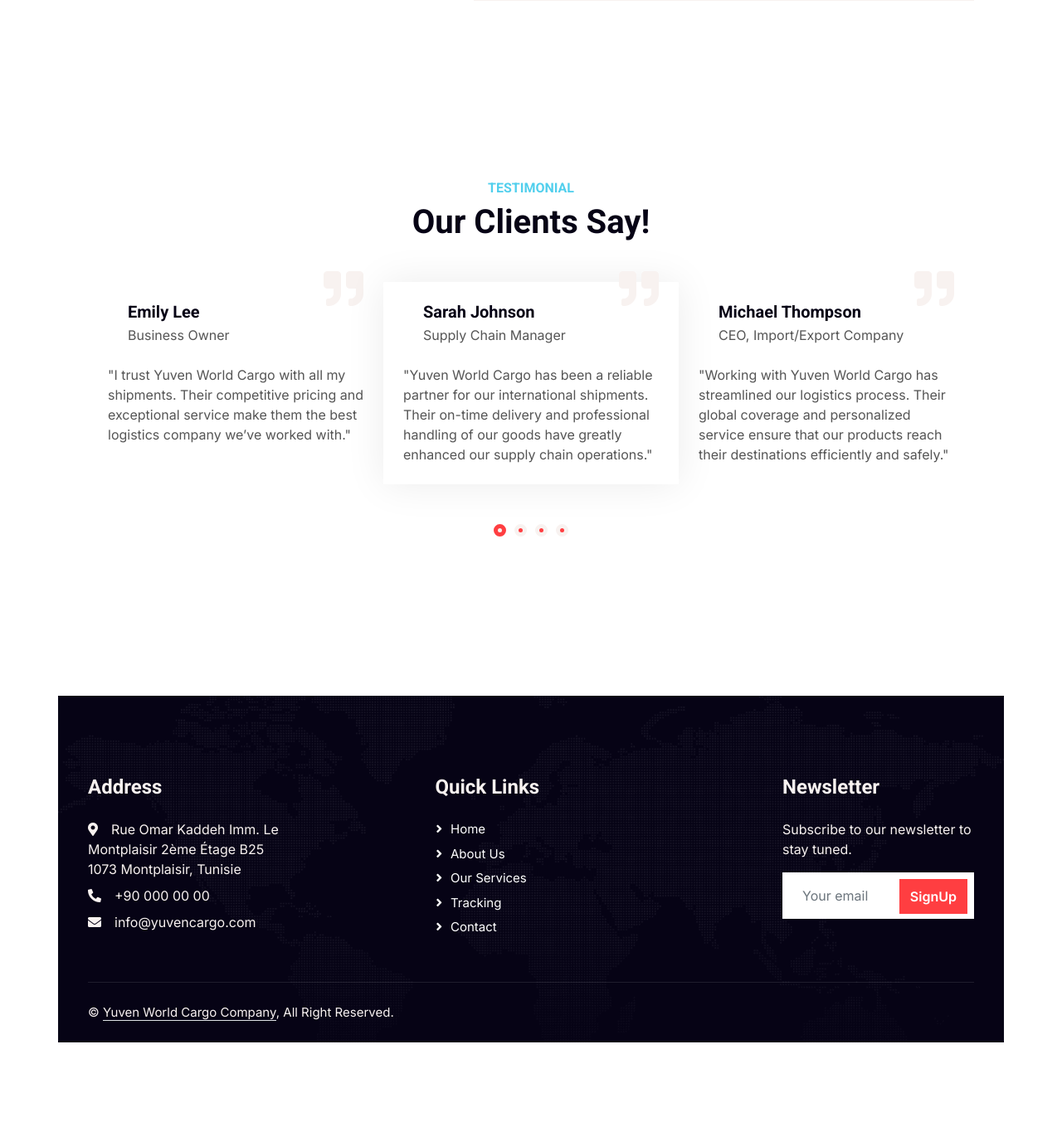
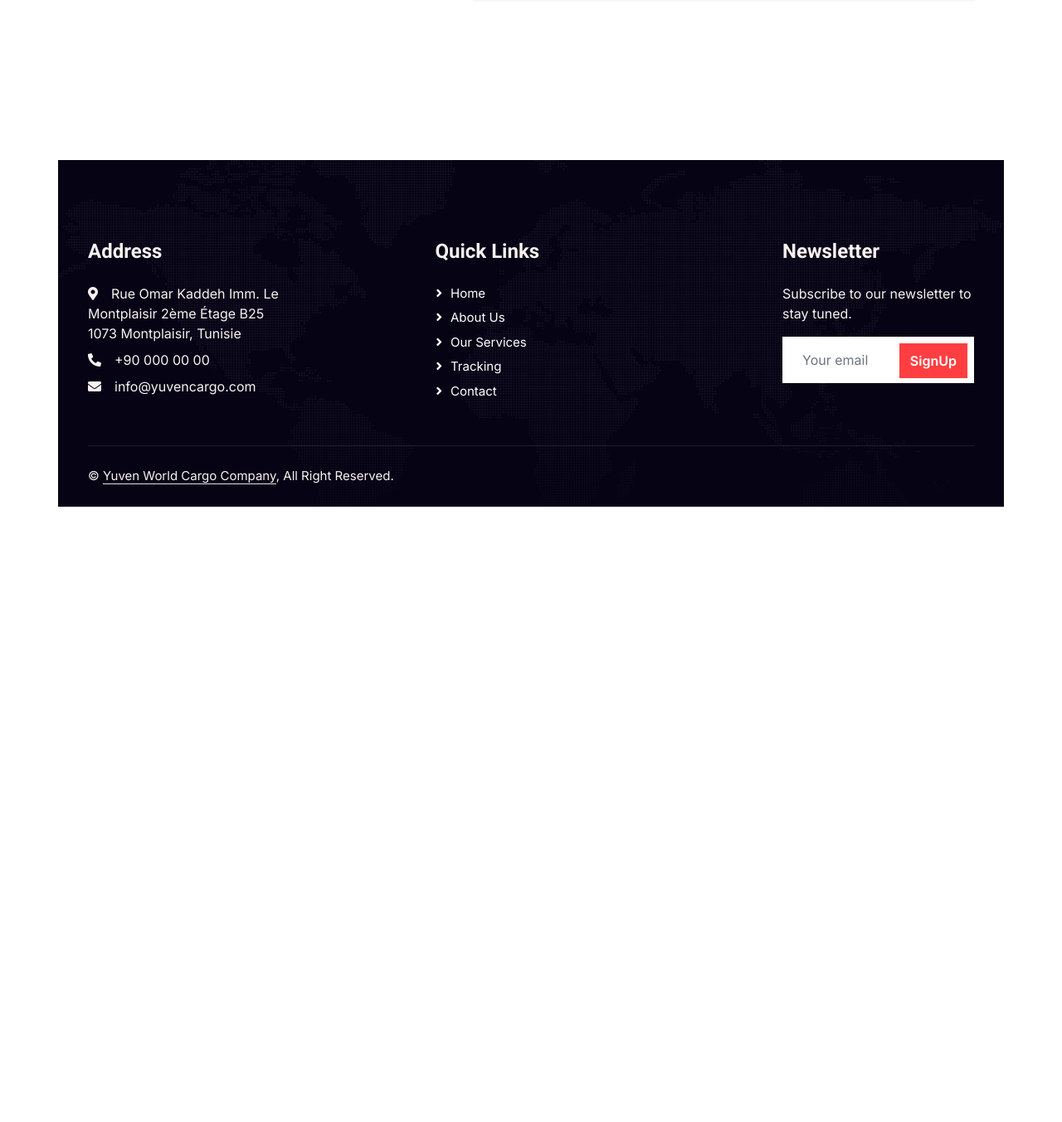
Before and after one commit to ardaozyildirim/yuvencargo, a PHP site: page / in a window 1280 px wide. Shown: the part 3714-5067 px from the top of the page at 83% size. After the commit the page ends 4325 px from the top, so only its background shows below. Run offline with PHP 8.4, Linux system fonts and the light colour scheme; some libraries are stand-ins or nearby versions.

Commit message:
removed our clients say

```diff
--- a/index.php
+++ b/index.php
@@ -255,62 +255,6 @@
 
 
 
-    <!-- Testimonial Start -->
-    <div class="container-xxl py-5 wow fadeInUp" data-wow-delay="0.1s">
-        <div class="container py-5">
-            <div class="text-center">
-                <h6 class="text-secondary text-uppercase">Testimonial</h6>
-                <h1 class="mb-0">Our Clients Say!</h1>
-            </div>
-            <div class="owl-carousel testimonial-carousel wow fadeInUp" data-wow-delay="0.1s">
-                <div class="testimonial-item p-4 my-5">
-                    <i class="fa fa-quote-right fa-3x text-light position-absolute top-0 end-0 mt-n3 me-4"></i>
-                    <div class="d-flex align-items-end mb-4">
-                        <div class="ms-4">
-                            <h5 class="mb-1">Sarah Johnson</h5>
-                            <p class="m-0">Supply Chain Manager</p>
-                        </div>
-                    </div>
-                    <p class="mb-0">"Yuven World Cargo has been a reliable partner for our international shipments. Their on-time delivery and professional handling of our goods have greatly enhanced our supply chain operations."
-                    </p>
-                </div>
-                <div class="testimonial-item p-4 my-5">
-                    <i class="fa fa-quote-right fa-3x text-light position-absolute top-0 end-0 mt-n3 me-4"></i>
-                    <div class="d-flex align-items-end mb-4">
-                        <div class="ms-4">
-                            <h5 class="mb-1">Michael Thompson</h5>
-                            <p class="m-0">CEO, Import/Export Company</p>
-                        </div>
-                    </div>
-                    <p class="mb-0">"Working with Yuven World Cargo has streamlined our logistics process. Their global coverage and personalized service ensure that our products reach their destinations efficiently and safely."
-                    </p>
-                </div>
-                <div class="testimonial-item p-4 my-5">
-                    <i class="fa fa-quote-right fa-3x text-light position-absolute top-0 end-0 mt-n3 me-4"></i>
-                    <div class="d-flex align-items-end mb-4">
-                        <div class="ms-4">
-                            <h5 class="mb-1">Anthony Davis</h5>
-                            <p class="m-0">Operations Director</p>
-                        </div>
-                    </div>
-                    <p class="mb-0">"Yuven World Cargo consistently goes above and beyond to meet our logistics needs. Their customer support team is always available, and their attention to detail is unmatched."</p>
-                </div>
-                <div class="testimonial-item p-4 my-5">
-                    <i class="fa fa-quote-right fa-3x text-light position-absolute top-0 end-0 mt-n3 me-4"></i>
-                    <div class="d-flex align-items-end mb-4">
-                        <div class="ms-4">
-                            <h5 class="mb-1">Emily Lee</h5>
-                            <p class="m-0">Business Owner</p>
-                        </div>
-                    </div>
-                    <p class="mb-0">"I trust Yuven World Cargo with all my shipments. Their competitive pricing and exceptional service make them the best logistics company we’ve worked with."</p>
-                </div>
-            </div>
-        </div>
-    </div>
-    <!-- Testimonial End -->
-
-
 
     <!-- Back to Top -->
     <a href="#" class="btn btn-lg btn-primary btn-lg-square rounded-0 back-to-top"><i class="bi bi-arrow-up"></i></a>
```
